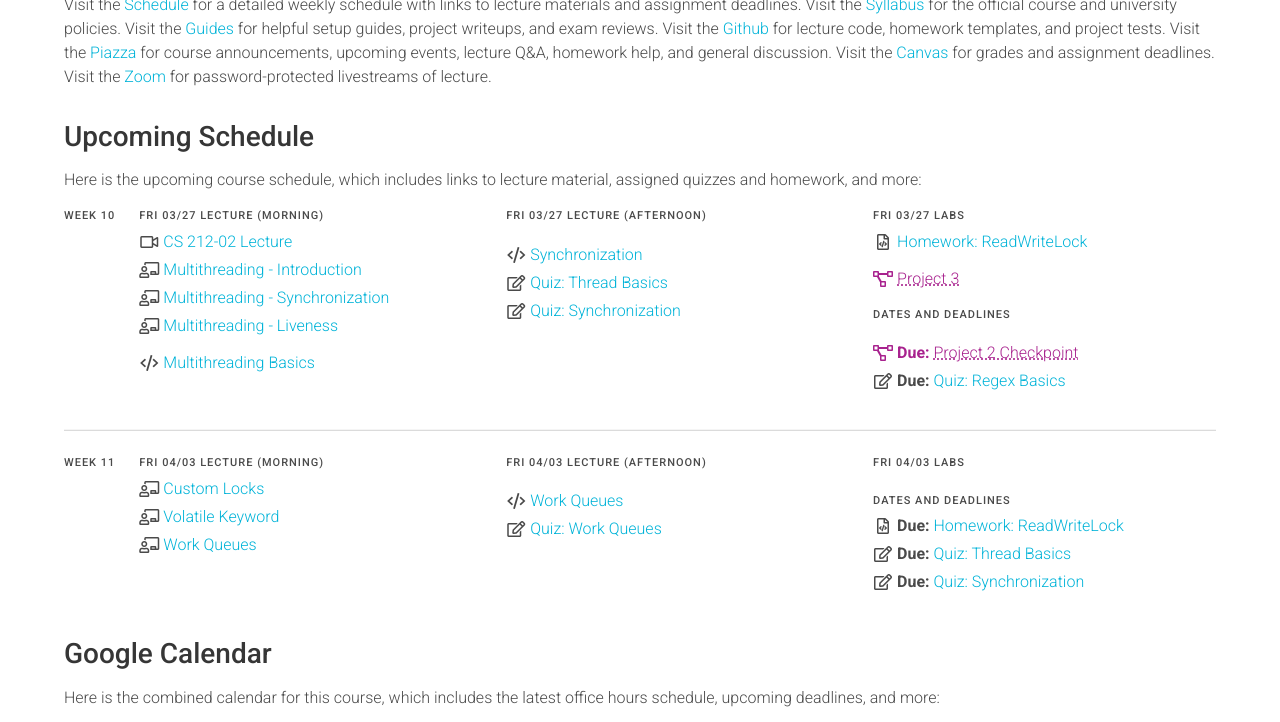
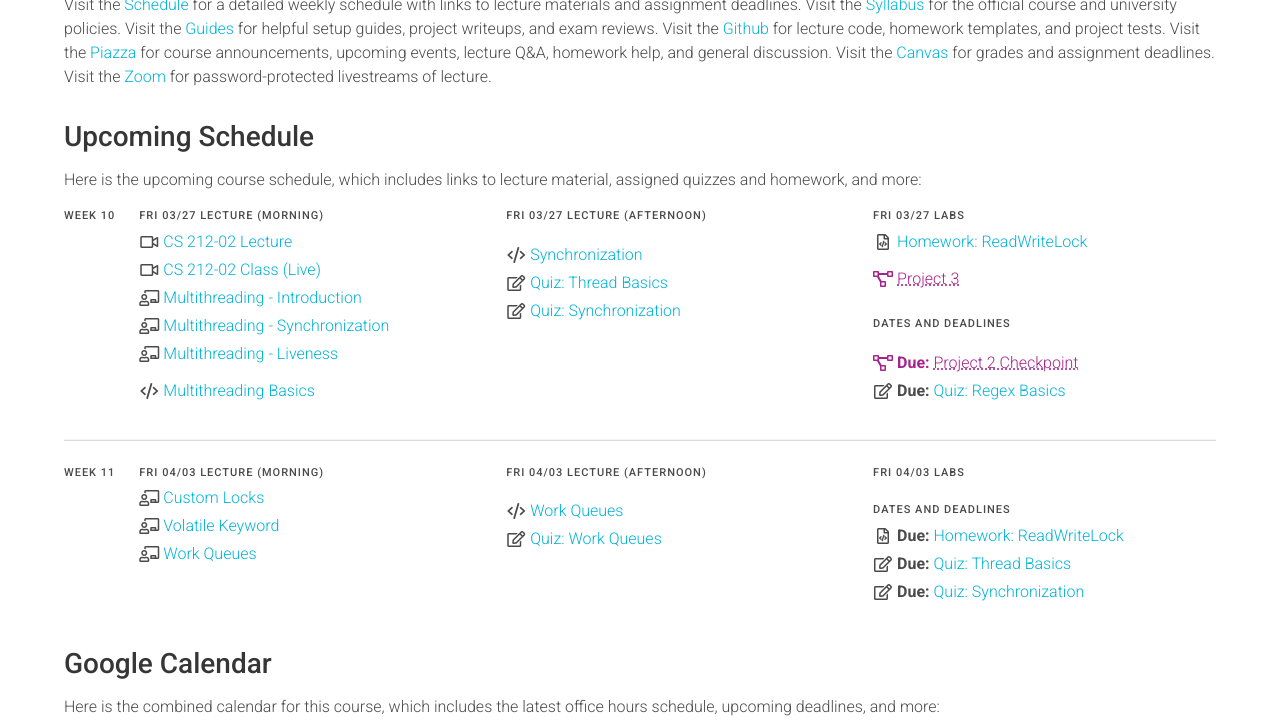
Before and after one commit to usf-cs212-spring2020/usf-cs212-spring2020.github.io, a Jekyll site: the page built from index.md, in a window 1280 px wide and 900 px high, scrolled down 425 px, cut to the strip 0-722 px from the top of the window. Built offline with Jekyll 4.4.1, drawn with Linux system fonts in a browser that asks for light colours.

Commit message:
add livestream

```diff
--- a/_data/schedule.yml
+++ b/_data/schedule.yml
@@ -785,6 +785,10 @@
           text: 'CS 212-02 Lecture'
           link: 'https://usfca.zoom.us/rec/share/5vIlIovK9URLRInV1WvEc_YcGI36X6a8gHMc__JfzxtSKGy-g_2u9N3arP3O9NiQ?startTime=1584490990000'
 
+        - icon: *icon_video
+          text: 'CS 212-02 Class (Live)'
+          link: 'https://usfca.zoom.us/rec/share/vMp7cenc6WVORZWO6lniY6twQIPrT6a8gScb_vFfmkbbo2qzUCxSOVaKjnP9gWH6?startTime=1585334938000'
+
         - icon: *icon_slides
           text: 'Multithreading - Introduction'
           link: 'https://usfca.instructure.com/courses/1591964/files?preview=66394365'
```
